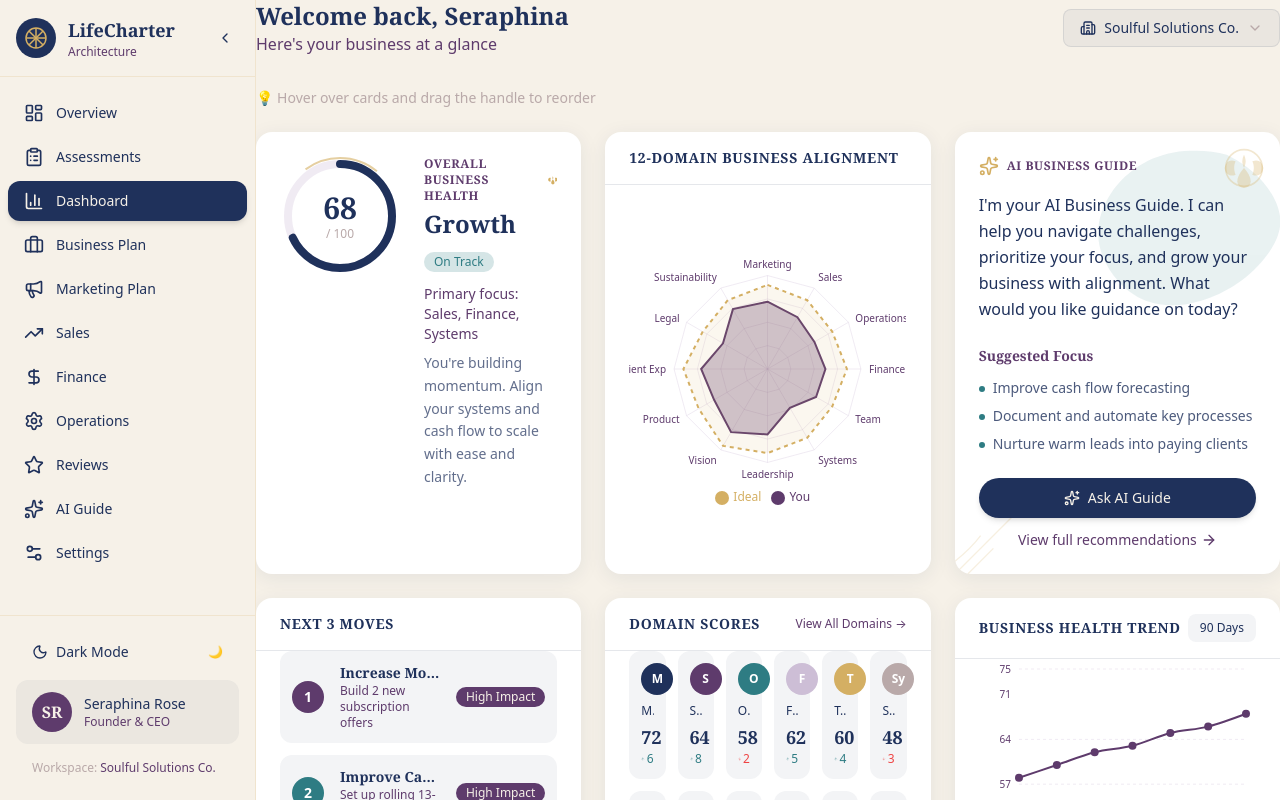
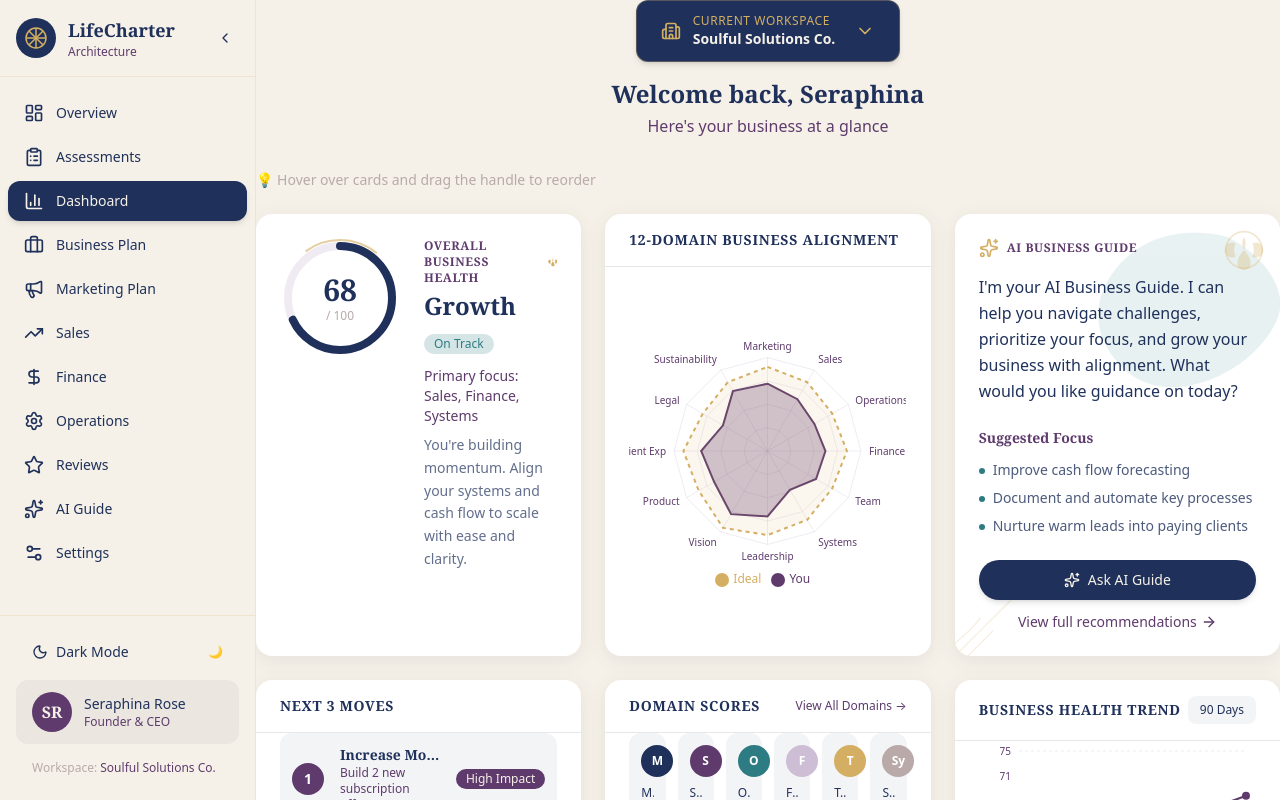
Before and after one commit to ButterflyBabs/LifeCharter-Architecture, a Next.js app: page /dashboard in a window 1280 px wide. Shown: the top 800 px of the page. Built offline with nearby package versions, Linux system fonts and the light colour scheme.

Commit message:
Center workspace dropdown and apply theme colors

```diff
--- a/src/app/dashboard/page.tsx
+++ b/src/app/dashboard/page.tsx
@@ -203,35 +203,28 @@ export default function DashboardPage() {
 
   return (
     <div className="space-y-6">
-      {/* Welcome Section with Workspace Dropdown */}
-      <div className="mb-8 flex flex-col sm:flex-row sm:items-center sm:justify-between gap-4">
-        <div>
-          <h1 className="text-2xl font-serif font-bold text-[#1F315B] dark:text-[#F6F1E8]">
-            Welcome back, Seraphina
-          </h1>
-          <p className="text-[#5E3B6C] dark:text-[#CDBED6]">
-            Here&apos;s your business at a glance
-          </p>
-        </div>
-
-        {/* Workspace Selector Dropdown */}
+      {/* Welcome Section with Centered Workspace Dropdown */}
+      <div className="mb-8">
+        {/* Centered Workspace Selector */}
+        <div className="flex justify-center mb-4">
           <div className="relative" ref={workspaceDropdownRef}>
             <button
               onClick={() => setShowWorkspaceDropdown(!showWorkspaceDropdown)}
-            className="flex items-center gap-2 px-4 py-2 rounded-lg bg-[#1F315B]/5 dark:bg-[#CDBED6]/10 hover:bg-[#1F315B]/10 dark:hover:bg-[#CDBED6]/20 transition-colors border border-[#1F315B]/10"
+              className="flex items-center gap-3 px-6 py-3 rounded-xl bg-[#1F315B] dark:bg-[#5E3B6C] text-[#F6F1E8] hover:bg-[#1F315B]/90 dark:hover:bg-[#5E3B6C]/90 transition-all shadow-md hover:shadow-lg border border-[#D4AF63]/30"
             >
-            <Building2 className="w-4 h-4 text-[#1F315B] dark:text-[#F6F1E8]" />
-            <span className="text-sm font-medium text-[#1F315B] dark:text-[#F6F1E8]">
-              {currentWorkspace.name}
-            </span>
-            <ChevronDown className={`w-4 h-4 text-[#B9A9A9] transition-transform ${showWorkspaceDropdown ? 'rotate-180' : ''}`} />
+              <Building2 className="w-5 h-5 text-[#D4AF63]" />
+              <div className="text-left">
+                <p className="text-xs text-[#D4AF63] uppercase tracking-wider">Current Workspace</p>
+                <p className="text-sm font-semibold">{currentWorkspace.name}</p>
+              </div>
+              <ChevronDown className={`w-5 h-5 text-[#D4AF63] transition-transform ml-2 ${showWorkspaceDropdown ? 'rotate-180' : ''}`} />
             </button>
 
-          {/* Dropdown Menu */}
+            {/* Dropdown Menu - Theme Coordinated */}
             {showWorkspaceDropdown && (
-            <Card className="absolute right-0 top-full mt-2 w-72 z-50 shadow-lg">
-              <CardContent className="p-2">
-                <p className="text-xs text-[#B9A9A9] uppercase tracking-wider px-3 py-2">
+              <Card className="absolute left-1/2 -translate-x-1/2 top-full mt-2 w-80 z-50 shadow-xl border-[#D4AF63]/20">
+                <CardContent className="p-3">
+                  <p className="text-xs text-[#5E3B6C] dark:text-[#CDBED6] uppercase tracking-wider px-3 py-2 font-semibold">
                     Your Workspaces
                   </p>
                   {workspaces.map((workspace) => (
@@ -241,37 +234,68 @@ export default function DashboardPage() {
                         setCurrentWorkspace(workspace);
                         setShowWorkspaceDropdown(false);
                       }}
-                    className={`w-full flex items-center justify-between px-3 py-2 rounded-lg text-left transition-colors ${
+                      className={`w-full flex items-center justify-between px-3 py-3 rounded-lg text-left transition-all ${
                         currentWorkspace.id === workspace.id
-                        ? 'bg-[#D4AF63]/10 text-[#1F315B] dark:text-[#F6F1E8]'
-                        : 'hover:bg-[#1F315B]/5 text-[#1F315B] dark:text-[#F6F1E8]'
+                          ? 'bg-[#1F315B] dark:bg-[#5E3B6C] text-[#F6F1E8] shadow-md'
+                          : 'hover:bg-[#1F315B]/5 dark:hover:bg-[#CDBED6]/10 text-[#1F315B] dark:text-[#F6F1E8]'
                       }`}
                     >
+                      <div className="flex items-center gap-3">
+                        <div className={`w-10 h-10 rounded-lg flex items-center justify-center ${
+                          currentWorkspace.id === workspace.id
+                            ? 'bg-[#D4AF63]/20'
+                            : 'bg-[#1F315B]/5 dark:bg-[#CDBED6]/10'
+                        }`}>
+                          <Building2 className={`w-5 h-5 ${
+                            currentWorkspace.id === workspace.id
+                              ? 'text-[#D4AF63]'
+                              : 'text-[#1F315B] dark:text-[#CDBED6]'
+                          }`} />
+                        </div>
                         <div>
-                      <p className="text-sm font-medium">{workspace.name}</p>
-                      <p className="text-xs text-[#B9A9A9]">{workspace.role}</p>
+                          <p className={`text-sm font-medium ${
+                            currentWorkspace.id === workspace.id ? 'text-[#F6F1E8]' : ''
+                          }`}>{workspace.name}</p>
+                          <p className={`text-xs ${
+                            currentWorkspace.id === workspace.id
+                              ? 'text-[#D4AF63]'
+                              : 'text-[#B9A9A9]'
+                          }`}>{workspace.role}</p>
+                        </div>
                       </div>
                       {currentWorkspace.id === workspace.id && (
-                      <div className="w-2 h-2 rounded-full bg-[#D4AF63]" />
+                        <div className="w-3 h-3 rounded-full bg-[#D4AF63] shadow-sm" />
                       )}
                     </button>
                   ))}
-                <div className="border-t border-[#1F315B]/10 mt-2 pt-2">
+                  <div className="border-t border-[#1F315B]/10 dark:border-[#CDBED6]/20 mt-2 pt-2">
                     <button
                       onClick={() => {
                         setShowWorkspaceDropdown(false);
-                      // TODO: Open create workspace modal
                         alert("Create new workspace - coming soon!");
                       }}
-                    className="w-full flex items-center gap-2 px-3 py-2 rounded-lg text-left text-[#1F315B] dark:text-[#F6F1E8] hover:bg-[#1F315B]/5 transition-colors"
+                      className="w-full flex items-center gap-3 px-3 py-3 rounded-lg text-left text-[#1F315B] dark:text-[#F6F1E8] hover:bg-[#D4AF63]/10 transition-colors group"
                     >
-                    <Plus className="w-4 h-4" />
-                    <span className="text-sm">Create New Workspace</span>
+                      <div className="w-10 h-10 rounded-lg bg-[#D4AF63]/10 flex items-center justify-center group-hover:bg-[#D4AF63]/20">
+                        <Plus className="w-5 h-5 text-[#D4AF63]" />
+                      </div>
+                      <span className="text-sm font-medium">Create New Workspace</span>
                     </button>
                   </div>
                 </CardContent>
               </Card>
             )}
+          </div>
+        </div>
+
+        {/* Welcome Text */}
+        <div className="text-center">
+          <h1 className="text-2xl font-serif font-bold text-[#1F315B] dark:text-[#F6F1E8]">
+            Welcome back, Seraphina
+          </h1>
+          <p className="text-[#5E3B6C] dark:text-[#CDBED6] mt-1">
+            Here&apos;s your business at a glance
+          </p>
         </div>
       </div>
 
```
Lines whose indentation alone changed are shown as unchanged.
